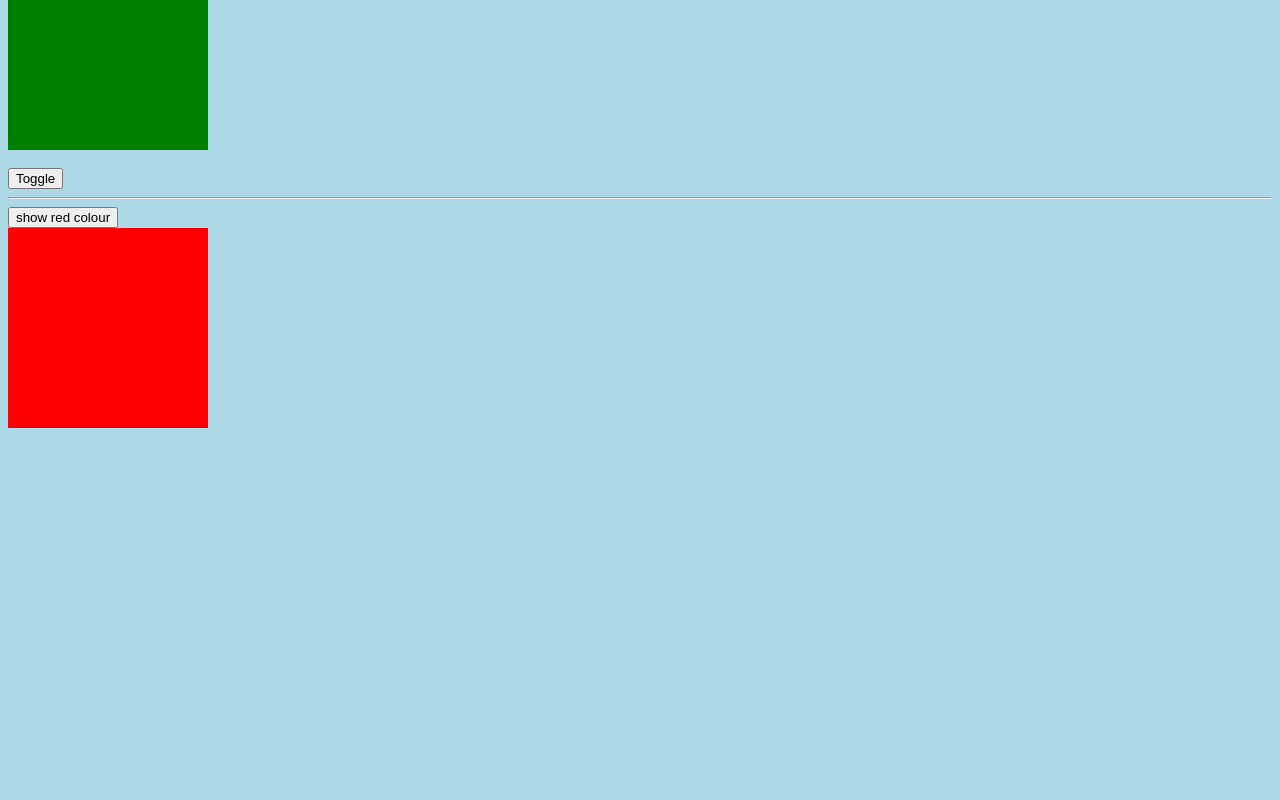
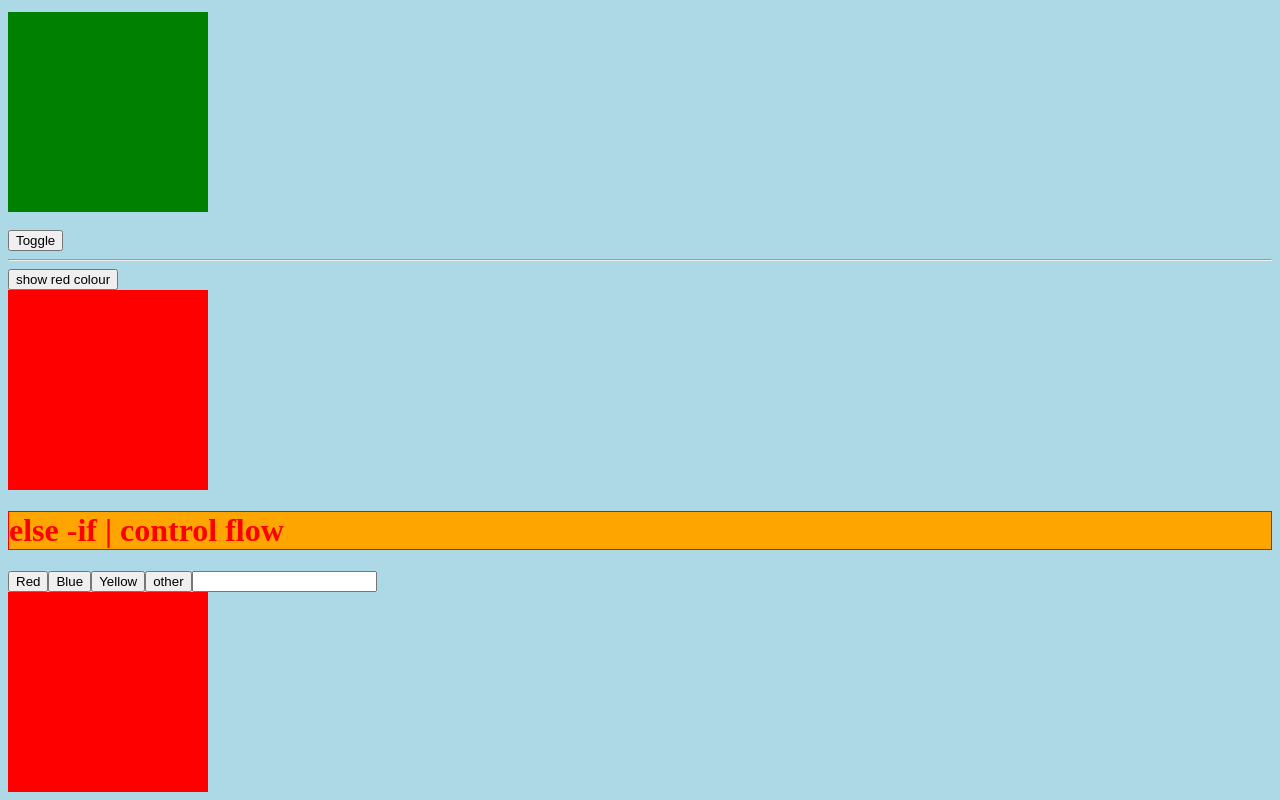
Before and after one commit to Ranjeetkr715/Angular_Concept, an Angular app in the folder angular-concept-tut/: page / in a window 1280 px wide. Shown: the part 1497-2297 px from the top of the page. Before the commit the page ends 1933 px from the top, so only its background shows below. Built offline with nearby package versions, Linux system fonts and the light colour scheme.

Commit message:
Angular else if with multiple input in angular 19

```diff
--- a/angular-concept-tut/src/app/app.component.html
+++ b/angular-concept-tut/src/app/app.component.html
@@ -84,6 +84,8 @@
 <h2 style="color : blue">He is a hardworking employee</h2>
 
 <!--if in angular 19-->
+<h1>If -else | control flow </h1>
+
 @if(displayimage){
  <div style="width : 200px; height : 200px; background-color :green;">
 
@@ -104,3 +106,24 @@
 <div style="width:200px;height:200px;background-color:orange;">
 </div>
 }
+
+<!--else -if  in angular 19-->
+<h1>else -if  | control flow </h1>
+
+<button (click)="changeColour(1)">Red</button>
+<button (click)="changeColour(2)">Blue</button>
+<button (click)="changeColour(3)">Yellow</button>
+<button (click)="changeColour(10)">other</button>
+<input type="text" (input)="handleText($event)">
+@if(color==1){
+<div style="width:200px;height:200px;background-color:red;"></div>
+}
+@else if(color==2){
+<div style="width:200px;height:200px;background-color:blue;"></div>
+}
+@else if(color==3){
+<div style="width:200px;height:200px;background-color:yellow;"></div>
+}
+@else{
+<div style="width:200px;height:200px;background-color:black;"></div>
+}
--- a/angular-concept-tut/src/app/app.component.ts
+++ b/angular-concept-tut/src/app/app.component.ts
@@ -111,4 +111,16 @@ export class AppComponent {
       this.toggleColour= !this.toggleColour;
       console.log(this.toggleColour)
       }
+
+  /*   else if in angular 19 */
+    color= 1;
+
+    changeColour(val : number){
+      this.color= val;
+    }
+
+    handleText(event : Event){
+     this.color= parseInt((event.target as HTMLInputElement).value);
+    }
+
 }
```
